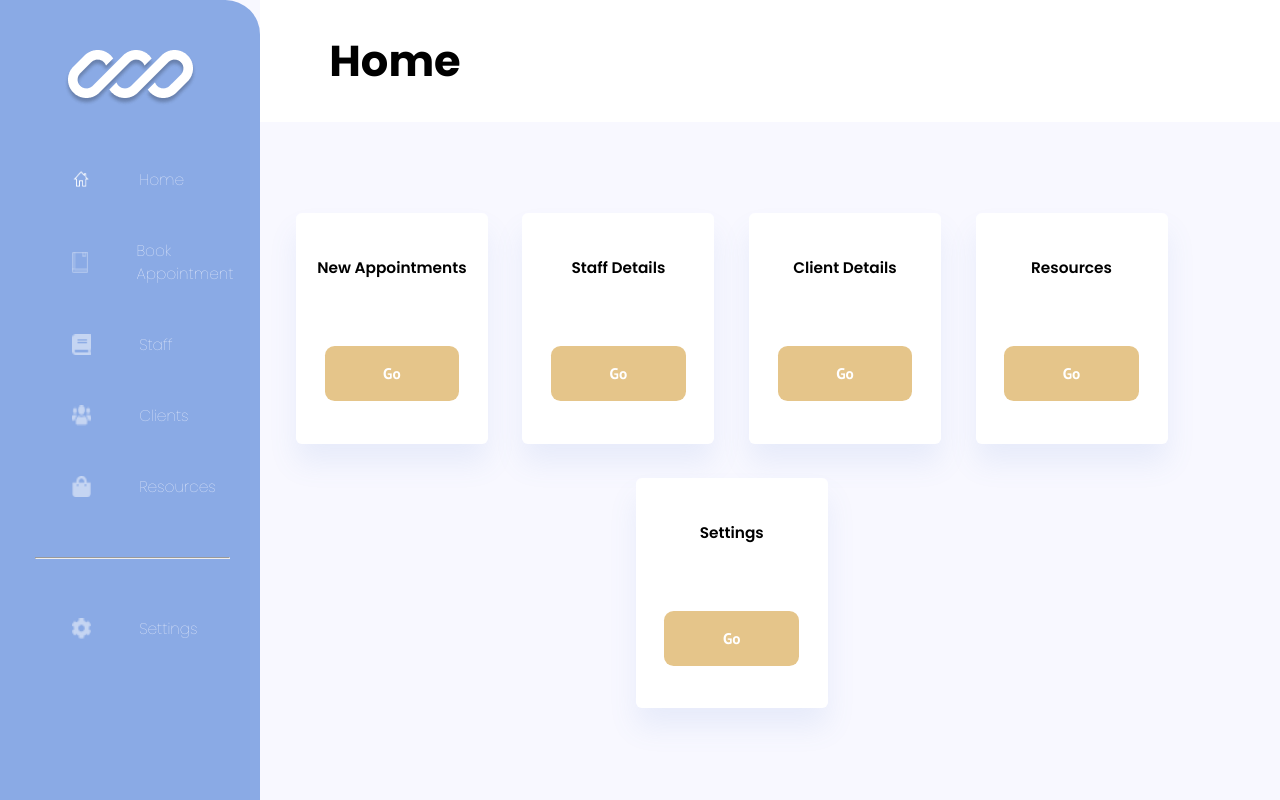
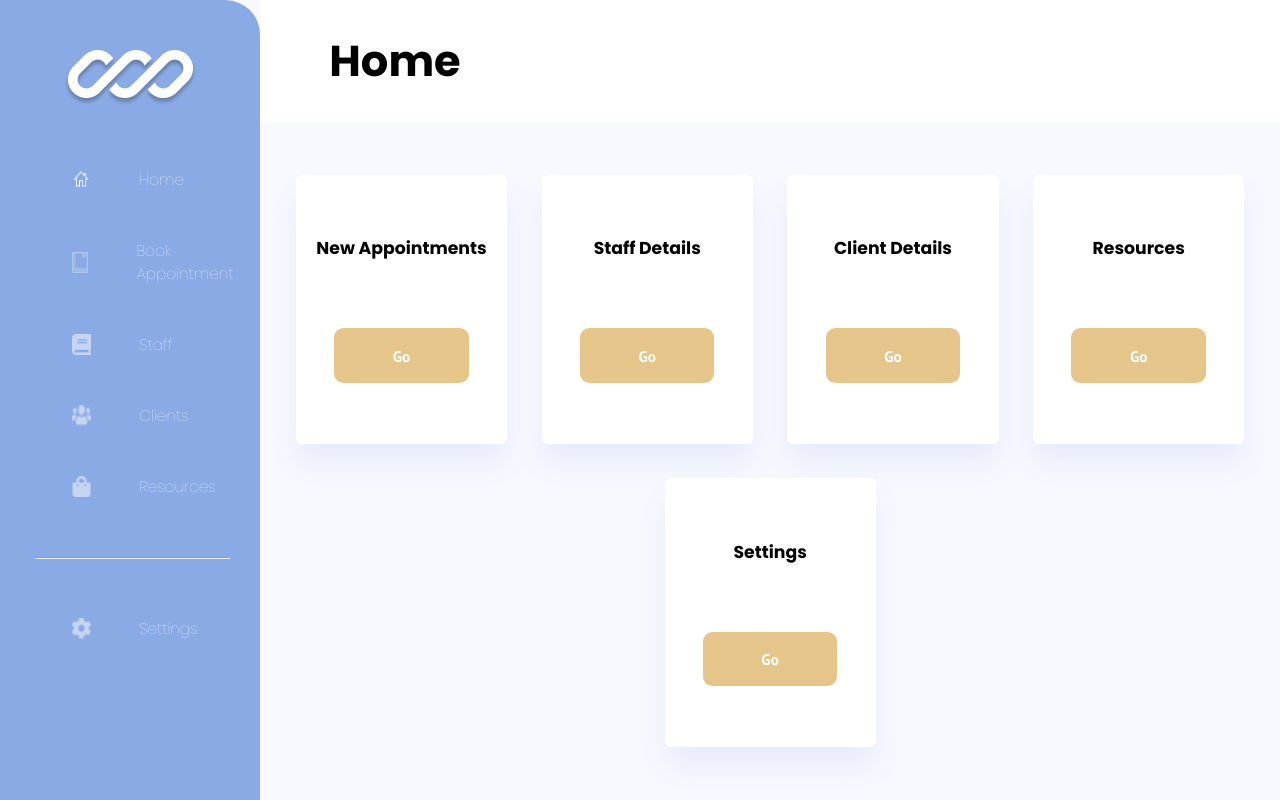
Before and after one commit to nology-tech/verde-client-project, a React (Vite) app: page / in a window 1280 px wide. Built offline with nearby package versions, Linux system fonts and the light colour scheme.

Commit message:
edited sizing of cards in desktop view

```diff
--- a/src/components/NavCard/NavCard.scss
+++ b/src/components/NavCard/NavCard.scss
@@ -77,16 +77,16 @@
     display: flex;
     flex-direction: column;
     align-content: center;
-    width: 10rem;
-    height: 12rem;
+    width: 11rem;
+    height: 14rem;
     border: none;
     box-shadow: 0rem 1rem 1.5rem rgba($clr-primary-accent, 0.107);
 
     &__name {
       text-align: center;
       margin-bottom: 3rem;
-      font-size: 0.8rem;
-      font-weight: 600;
+      font-size: 0.9rem;
+      font-weight: 800;
     }
 
     .button {
--- a/src/components/NavCardList/NavCardList.scss
+++ b/src/components/NavCardList/NavCardList.scss
@@ -6,8 +6,7 @@
     margin: 1rem;
     gap: 1.8rem;
     text-decoration: none;
-    //to check in your screen
-    margin-right: 5rem;
+
 
     &__link {
         text-decoration: none;
```
